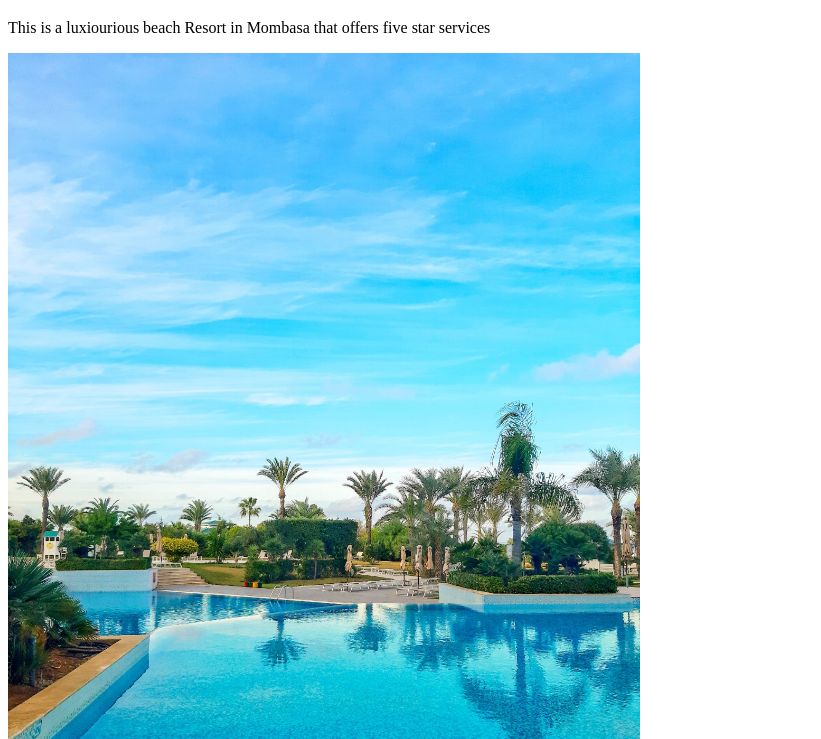
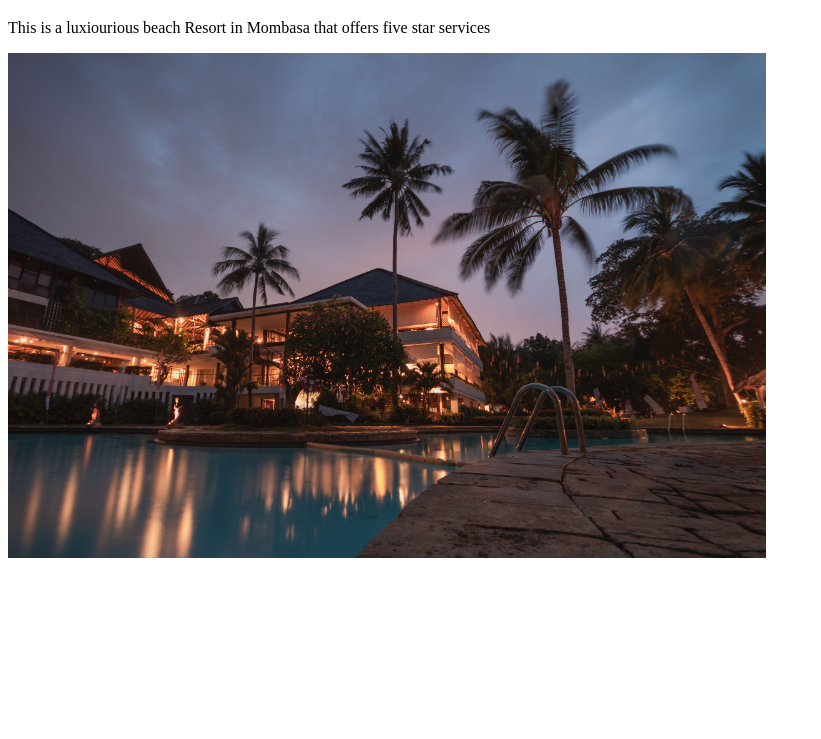
Before and after one commit to Nellie4444/my-first-HTML, a plain HTML site: page index.html in a window 1280 px wide. Shown: the part 61-800 px from the top of the page, without its empty margins (0-821 px from the left). Drawn offline with Linux system fonts and the light colour scheme.

Commit message:
Added images to the website

```diff
--- a/index.html
+++ b/index.html
@@ -6,11 +6,12 @@
     <meta name="viewport" content="width=device-width, initial-scale=1.0">
     <title>Goodhope Resort</title>
 </head>
+
 <body>
     <h1>Goodhope Resort</h1>
     <p>This is a luxiourious beach Resort in Mombasa that offers five star services
     </p>
-<img src ="/resort.jpeg" alt="a hotel" width="50%" height="100%">
+    <img src="/resort.jpg" alt="a hotel" width="60%" height="100%">
 
 </body>
 
```
Also changed, not shown: pexels-kien-le-312590893-13584138.jpg (added), resort.jpg (added).
